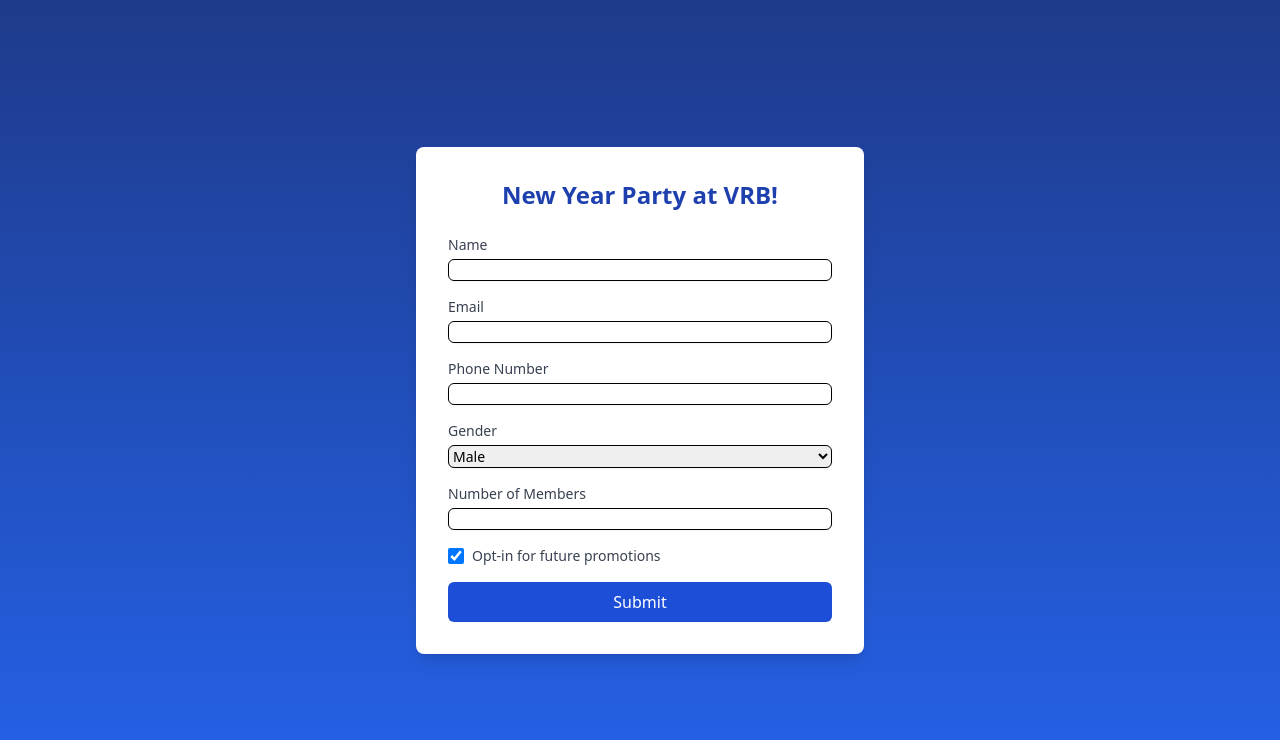
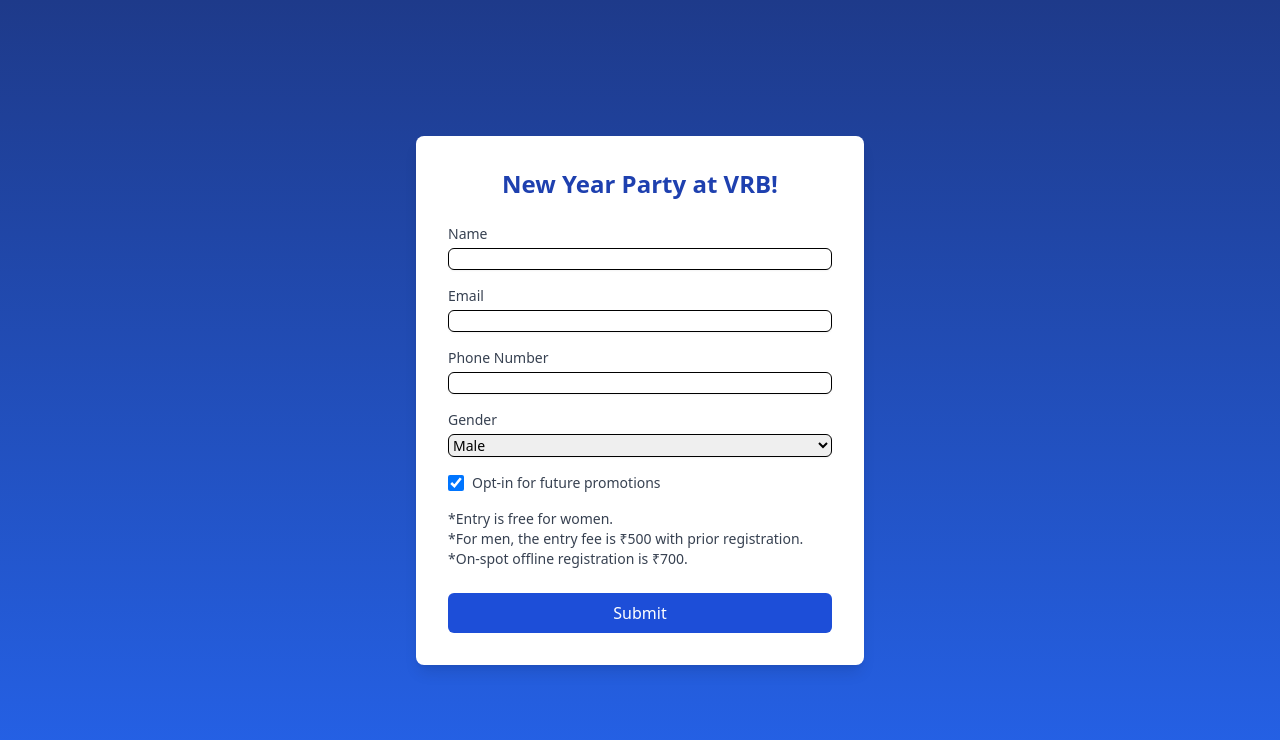
Before and after one commit to saiisback/vrb-form, a Next.js app in the folder my-app/: page / in a window 1280 px wide. Shown: the top 740 px of the page. Built offline with nearby package versions, Linux system fonts and the light colour scheme.

Commit message:
update 0.7

```diff
--- a/my-app/app/page.tsx
+++ b/my-app/app/page.tsx
@@ -13,7 +13,6 @@ const Home = () => {
   const [phoneNumber, setPhoneNumber] = useState("");
   const [gender, setGender] = useState("male");
   const [transactionId, setTransactionId] = useState("");
-  const [members, setMembers] = useState("");
   const [promotions, setPromotions] = useState(true); // Opt-in state
   const [isLoading, setIsLoading] = useState(false);
   const [message, setMessage] = useState("");
@@ -50,11 +49,6 @@ const Home = () => {
         return;
       }
 
-      if (!members.trim()) {
-        setMessage("Please enter the number of members.");
-        setIsLoading(false);
-        return;
-      }
 
       if (gender === "female") {
         const { error } = await supabase.from("registrations").insert([
@@ -63,7 +57,6 @@ const Home = () => {
             email,
             phone_number: phoneNumber,
             gender,
-            members,
             promotions,
           },
         ]);
@@ -87,7 +80,6 @@ const Home = () => {
             phone_number: phoneNumber,
             gender,
             transaction_id: transactionId,
-            members,
             promotions,
           },
         ]);
@@ -182,24 +174,6 @@ const Home = () => {
               </div>
               <div>
                 <label
-                  htmlFor="members"
-                  className="block text-sm font-medium text-gray-700"
-                >
-                  Number of Members
-                </label>
-                <input
-                  id="members"
-                  type="text"
-                  value={members}
-                  onChange={(e) => setMembers(e.target.value)}
-                  required
-                  pattern="\d+"
-                  title="Please enter a valid number."
-                  className="mt-1 block w-full rounded-md border border-black shadow-sm focus:ring-blue-500 focus:border-blue-500 sm:text-sm"
-                />
-              </div>
-              <div>
-                <label
                   htmlFor="promotions"
                   className="flex items-center space-x-2 text-sm font-medium text-gray-700"
                 >
@@ -212,6 +186,11 @@ const Home = () => {
                   />
                   <span>Opt-in for future promotions</span>
                 </label>
+                <p className="text-left text-sm pt-4 text-gray-700 mb-2">
+                  *Entry is free for women.
+                  <br/> *For men, the entry fee is ₹500 with prior registration.<br/>*On-spot offline registration is ₹700.
+
+                </p>
               </div>
               {showQRCode && (
                 <div>
@@ -219,10 +198,18 @@ const Home = () => {
                     Here is the QR Code:
                   </p>
                   <img
-                    src="/qrcode.png"
+                    src="/qrcode.jpeg"
                     alt="QR Code"
                     className="w-40 h-40 mx-auto mb-4"
                   />
+                  <p className="text-center text-lg text-gray-700 mb-2">
+                   UPI-ID : 7483988687@ybl
+                  </p>
+                  <p className="text-center text-sm text-gray-700 mb-2">
+                  *The amount is redeemable against various items available on the menu at VRB Restaurant, up to a value of ₹500.
+                  <br/>
+                  *Kindly enter the transaction ID below upon completing the transaction.
+                  </p>
                   <label
                     htmlFor="transactionId"
                     className="block text-sm font-medium text-gray-700"
```
Also changed, not shown: my-app/public/qrcode.jpeg (added), my-app/public/qrcode.png (deleted).
